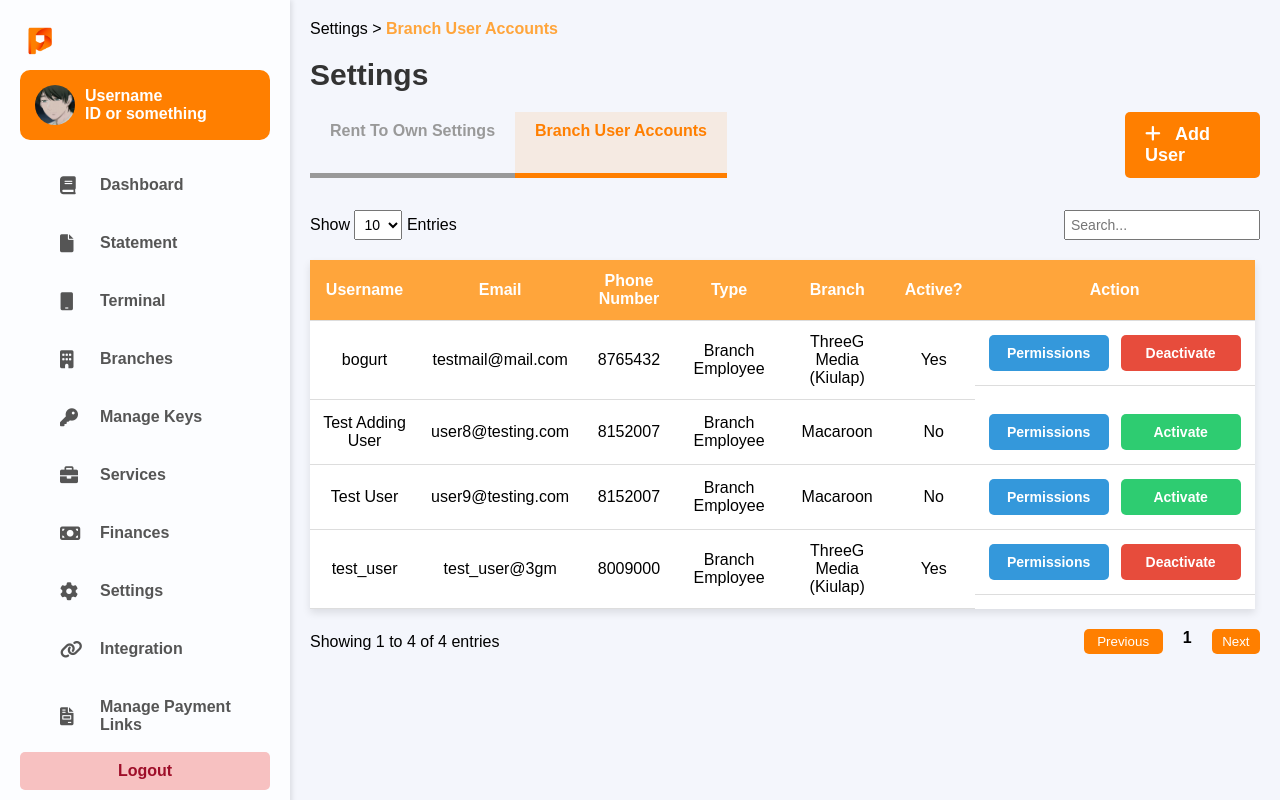
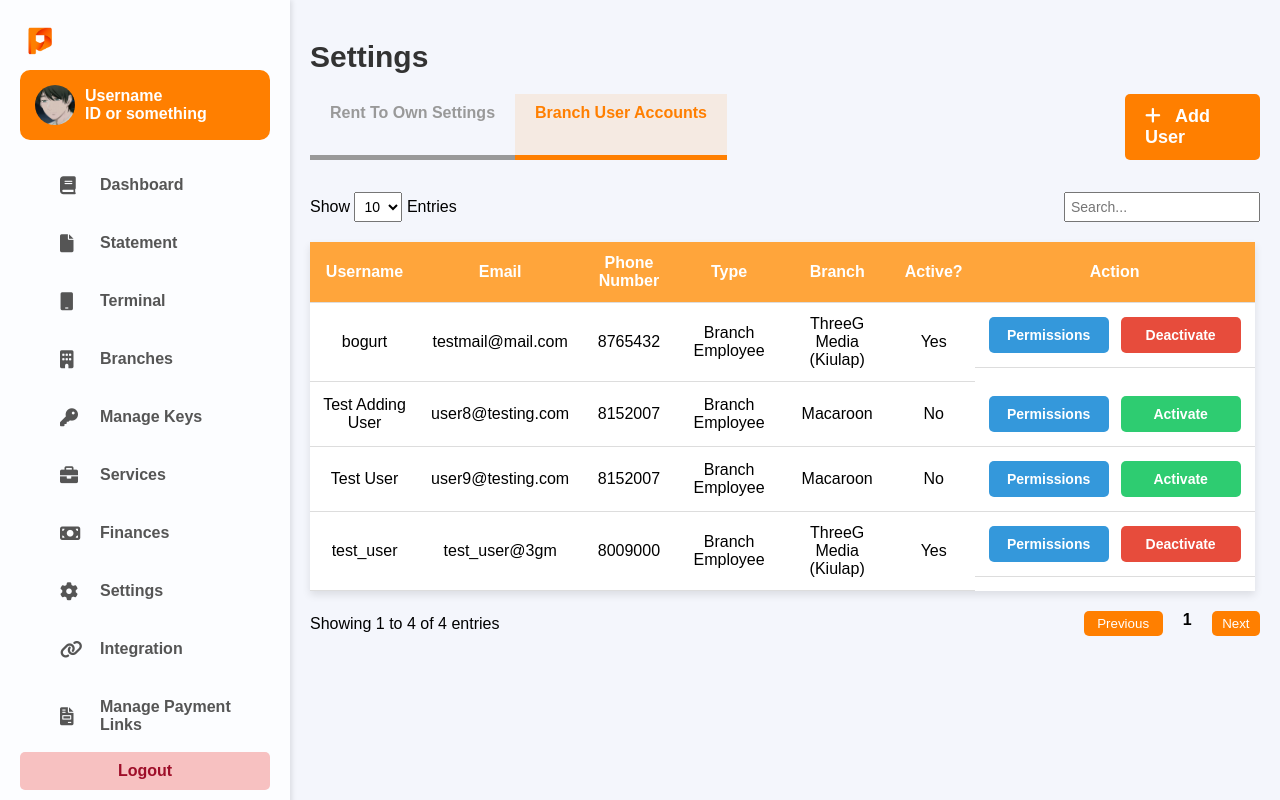
Before and after one commit to afsaalisha/pocket_intern_draft, a PHP site: page /poshet/app/views/user.php in a window 1280 px wide. Run offline with PHP 8.4, Linux system fonts and the light colour scheme; some libraries are stand-ins or nearby versions.

Commit message:
ate and left no (bread)crumbs

```diff
--- a/app/views/set.php
+++ b/app/views/set.php
@@ -2,9 +2,6 @@
 <?php require_once 'layouts/sidebar.php'; ?>
 
 <div class="content">
-    <div class="breadcrumb">
-        <span>Settings</span> > <span class="active">Rent To Own Settings</span>
-    </div>
     <h1 class="title">Settings</h1>
     <div class="tab-menu">
     <a href="/poshet/set" class="tab active">Rent To Own Settings</a>
--- a/app/views/user.php
+++ b/app/views/user.php
@@ -2,9 +2,6 @@
 <?php require_once 'layouts/sidebar.php'; ?>
 
 <div class="content">
-    <div class="breadcrumb">
-        <span>Settings</span> > <span class="active">Branch User Accounts</span>
-    </div>
     <h1 class="title">Settings</h1>
     <div class="tab-menu">
         <a href="/poshet/set" class="tab" onclick="setActiveTab(event, 'home')">Rent To Own Settings</a>
@@ -213,5 +241,11 @@ document.getElementById('saveUser').addEventListener('click', function() {
 // Call update function on page load
 updateEntryCount();
 
+function openPermissionsModal() {
+        document.getElementById("permissionsModal").style.display = "block";
+    }
+    function closePermissionsModal() {
+        document.getElementById("permissionsModal").style.display = "none";
+    }
 
 </script>
--- a/public/css/mobile.css
+++ b/public/css/mobile.css
@@ -302,20 +302,6 @@
     border: none; /* Remove border */
   }
 
-  /* Breadcrumb styling for mobile */
-  .breadcrumb {
-    margin-left: 0;
-    font-size: 14px;
-    margin-bottom: 10px;
-    color: #333; /* Default font color */
-  }
-
-  .breadcrumb .active {
-    font-weight: bold;
-    color: #FF7F00;
-  }
-
-
   /* Compact and curved layout for settings row */
   .settings-row {
     flex-direction: column;
--- a/public/css/styles.css
+++ b/public/css/styles.css
@@ -342,16 +342,6 @@ body {
   font-weight: bold;
   cursor: pointer;
 }
-
-  .breadcrumb {
-    margin-left: 40px;
-    margin-bottom: 20px;
-  }
-
-  .breadcrumb .active {
-    color: #FFA53B;
-    font-weight: bold;
-  }
 
   .header-container {
     display: flex;
```
Also changed, not shown: other parts of app/views/user.php (+39 -8 lines).
